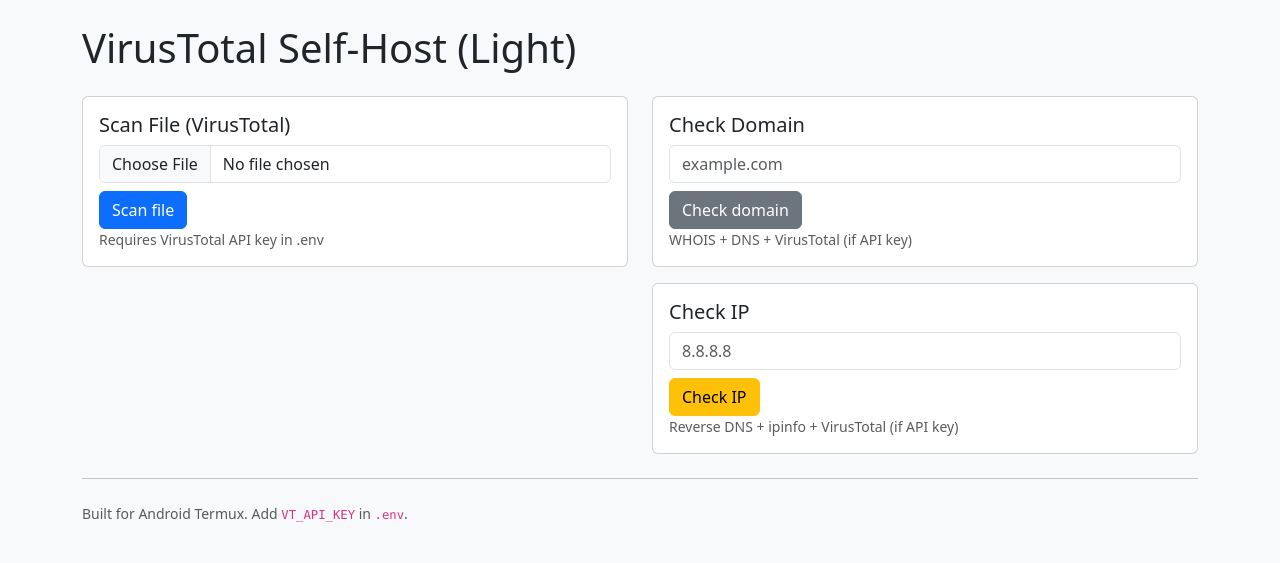
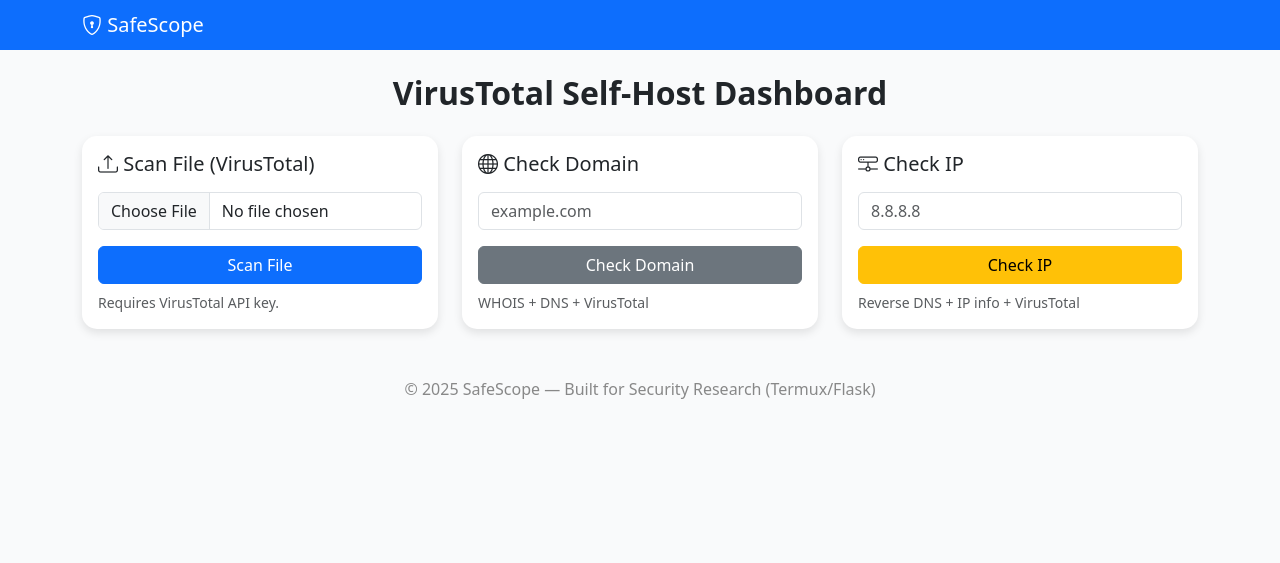
Before and after one commit to Iyohabenjami/Safescope, a Flask app: page / in a window 1280 px wide. Shown: the top 563 px of the page. Run offline with Flask 3, Linux system fonts and the light colour scheme.

Commit message:
Updated SafeScope UI with modern dashboard design

```diff
--- a/templates/index.html
+++ b/templates/index.html
@@ -2,59 +2,73 @@
 <html lang="en">
 <head>
   <meta charset="utf-8">
-  <title>VT SelfHost</title>
+  <title>SafeScope - VirusTotal Self-Host</title>
   <meta name="viewport" content="width=device-width, initial-scale=1">
   <link href="https://cdn.jsdelivr.net/npm/bootstrap@5.3.2/dist/css/bootstrap.min.css" rel="stylesheet">
+  <link href="https://cdn.jsdelivr.net/npm/bootstrap-icons@1.10.5/font/bootstrap-icons.css" rel="stylesheet">
+  <style>
+    body { background-color: #f9fafb; }
+    .navbar { background-color: #0d6efd; }
+    .card { border: none; border-radius: 15px; box-shadow: 0 4px 10px rgba(0,0,0,0.1); }
+    footer { margin-top: 40px; text-align: center; color: #888; }
+  </style>
 </head>
-<body class="bg-light">
-  <div class="container py-4">
-    <h1 class="mb-4">VirusTotal Self-Host (Light)</h1>
+<body>
+  <nav class="navbar navbar-dark mb-4">
+    <div class="container">
+      <span class="navbar-brand mb-0 h1"><i class="bi bi-shield-lock"></i> SafeScope</span>
+    </div>
+  </nav>
+
+  <div class="container">
+    <h2 class="mb-4 text-center fw-bold">VirusTotal Self-Host Dashboard</h2>
 
     {% with messages = get_flashed_messages(with_categories=true) %}
       {% if messages %}
         {% for cat, msg in messages %}
-          <div class="alert alert-{{cat}}">{{msg}}</div>
+          <div class="alert alert-{{cat}} text-center">{{msg}}</div>
         {% endfor %}
       {% endif %}
     {% endwith %}
 
     <div class="row g-4">
-      <div class="col-md-6">
+      <div class="col-md-4">
         <div class="card p-3">
-          <h5>Scan File (VirusTotal)</h5>
+          <h5><i class="bi bi-upload"></i> Scan File (VirusTotal)</h5>
           <form action="/scan-file" method="post" enctype="multipart/form-data">
-            <input class="form-control" type="file" name="file" />
-            <div class="mt-2">
-              <button class="btn btn-primary">Scan file</button>
-            </div>
+            <input class="form-control mt-2" type="file" name="file" />
+            <button class="btn btn-primary mt-3 w-100">Scan File</button>
           </form>
-          <small class="text-muted">Requires VirusTotal API key in .env</small>
+          <small class="text-muted d-block mt-2">Requires VirusTotal API key.</small>
         </div>
       </div>
 
-      <div class="col-md-6">
+      <div class="col-md-4">
         <div class="card p-3">
-          <h5>Check Domain</h5>
+          <h5><i class="bi bi-globe"></i> Check Domain</h5>
           <form action="/check-domain" method="post">
-            <input class="form-control" name="domain" placeholder="example.com"/>
-            <div class="mt-2"><button class="btn btn-secondary">Check domain</button></div>
+            <input class="form-control mt-2" name="domain" placeholder="example.com" required />
+            <button class="btn btn-secondary mt-3 w-100">Check Domain</button>
           </form>
-          <small class="text-muted">WHOIS + DNS + VirusTotal (if API key)</small>
+          <small class="text-muted d-block mt-2">WHOIS + DNS + VirusTotal</small>
         </div>
+      </div>
 
-        <div class="card p-3 mt-3">
-          <h5>Check IP</h5>
+      <div class="col-md-4">
+        <div class="card p-3">
+          <h5><i class="bi bi-hdd-network"></i> Check IP</h5>
           <form action="/check-ip" method="post">
-            <input class="form-control" name="ip" placeholder="8.8.8.8"/>
-            <div class="mt-2"><button class="btn btn-warning">Check IP</button></div>
+            <input class="form-control mt-2" name="ip" placeholder="8.8.8.8" required />
+            <button class="btn btn-warning mt-3 w-100">Check IP</button>
           </form>
-          <small class="text-muted">Reverse DNS + ipinfo + VirusTotal (if API key)</small>
+          <small class="text-muted d-block mt-2">Reverse DNS + IP info + VirusTotal</small>
         </div>
       </div>
     </div>
 
-    <hr class="my-4" />
-    <p class="text-muted small">Built for Android Termux. Add <code>VT_API_KEY</code> in <code>.env</code>.</p>
+    <footer class="mt-5">
+      <p>© 2025 SafeScope — Built for Security Research (Termux/Flask)</p>
+    </footer>
   </div>
 </body>
 </html>
```
Also changed, not shown: templates/domain_result.html (+26 -5 lines), templates/ip_result.html (+20 -5 lines).
